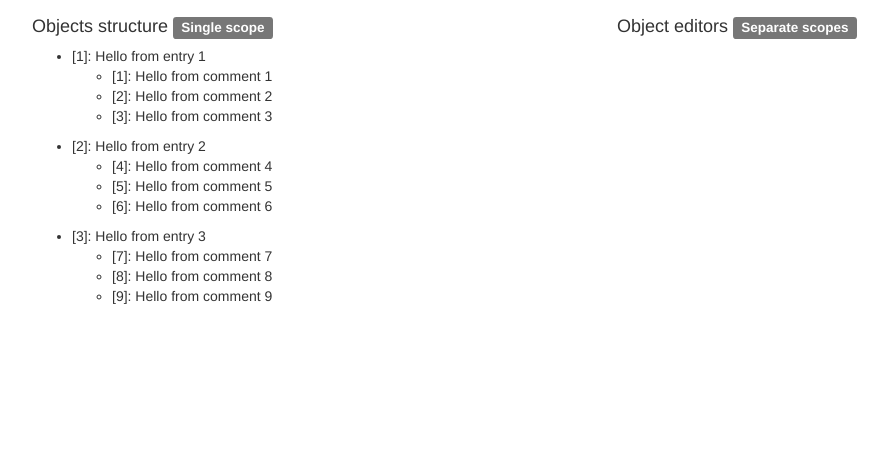
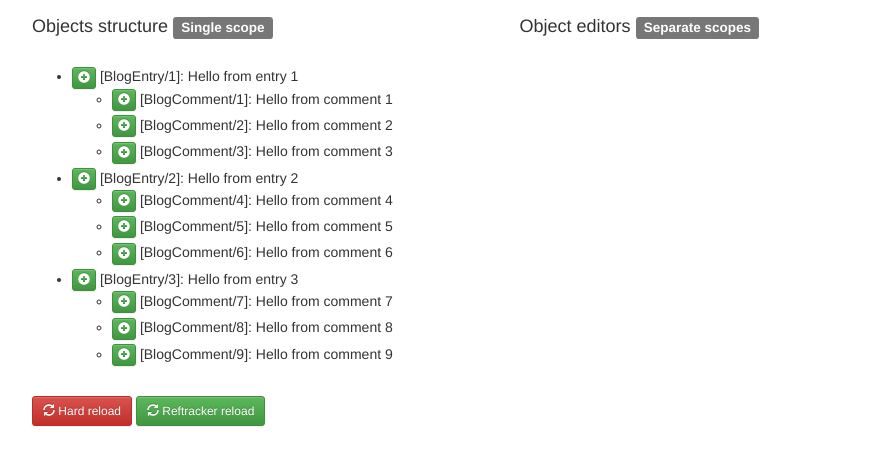
Before and after one commit to l0co/angular-reftracker, a plain HTML site: page tester/index.html in a window 1280 px wide. Shown: the part 63-528 px from the top of the page, without its empty margins (38-926 px from the left). Drawn offline with nearby package versions, Linux system fonts and the light colour scheme; some packages are replaced by stand-ins of ours; a script that the page names is missing.

Commit message:
ui template

```diff
--- /dev/null
+++ b/tester/index.css
@@ -0,0 +1,3 @@
+ul.tree li {
+    margin-bottom: 4px;
+}
--- a/tester/index.html
+++ b/tester/index.html
@@ -15,6 +15,7 @@
   <!-- Some styles and ui stuff -->
   <link rel="stylesheet" href="https://maxcdn.bootstrapcdn.com/bootstrap/3.3.1/css/bootstrap.min.css">
   <link rel="stylesheet" href="https://maxcdn.bootstrapcdn.com/bootstrap/3.3.1/css/bootstrap-theme.min.css">
+  <link rel="stylesheet" href="index.css">
   <script type="text/javascript" src="http://angular-ui.github.io/bootstrap/ui-bootstrap-tpls-0.12.0.min.js"></script>
 
 </head>
@@ -30,23 +31,76 @@
 
   <div class="row">
 
-    <div class="col-md-6" ng-controller="listController">
-      <h4>Objects structure <span class="label label-default">Single scope</span></h4>
+    <div class="col-md-5">
+      <h4>Objects structure <span class="label label-default">Single scope</span></h4><br/>
+    </div>
+    <div class="col-md-7">
+      <h4>Object editors <span class="label label-default">Separate scopes</span></h4><br/>
+    </div>
 
-      <ul ng-repeat="entry in list">
-        <li>
-          [{{entry.id}}]: {{entry.title}}
+  </div>
+
+  <div class="row" ng-controller="listController">
+
+    <div class="col-md-5">
+
+      <ul class="tree">
+        <li ng-repeat="entry in list">
+          <button type="button" class="btn btn-xs btn-success" ng-click="add(entry)" title="Add editor.">
+            <span class="glyphicon glyphicon-plus-sign"></span>
+          </button>
+          [{{entry.type}}/{{entry.id}}]: {{entry.title}}
           <ul ng-repeat="comment in entry.comments">
             <li>
-              [{{comment.id}}]: {{comment.title}}
+              <button type="button" class="btn btn-xs btn-success" ng-click="add(comment)" title="Add editor.">
+                <span class="glyphicon glyphicon-plus-sign"></span>
+              </button>
+              [{{comment.type}}/{{comment.id}}]: {{comment.title}}
             </li>
           </ul>
         </li>
       </ul>
+
+      <br/>
+      <button type="button" class="btn btn-sm btn-danger" ng-click="">
+        <span class="glyphicon glyphicon-refresh"></span>
+        Hard reload
+      </button>
+      <button type="button" class="btn btn-sm btn-success" ng-click="">
+        <span class="glyphicon glyphicon-refresh"></span>
+        Reftracker reload
+      </button>
+
+
     </div>
 
-    <div class="col-md-6">
-      <h4>Object editors <span class="label label-default">Separate scopes</span></h4>
+    <div class="col-md-7">
+
+      <div class="row">
+
+        <div class="col-md-6" ng-repeat="item in items track by $index">
+          <div class="panel panel-default" ng-controller="editController" ng-init="element=item">
+            <div class="panel-heading">{{element.type}}/{{element.id}}</div>
+            <div class="panel-body">
+
+              <div class="input-group input-group-sm">
+                <input type="text" class="form-control" ng-model="element.title"/>
+                <span class="input-group-btn">
+                  <button class="btn btn-danger" type="button" title="Hard reload from server.">
+                    <span class="glyphicon glyphicon-refresh"></span>
+                  </button>
+                  <button class="btn btn-success" type="button" title="Reload from server using reftracker.">
+                    <span class="glyphicon glyphicon-refresh"></span>
+                  </button>
+                </span>
+              </div>
+
+            </div>
+          </div>
+        </div>
+
+      </div>
+
     </div>
 
   </div>
--- a/tester/js/reftracker-tester.js
+++ b/tester/js/reftracker-tester.js
@@ -17,7 +17,14 @@ function($scope, $resource) {
     });
 
     $scope.add = function(item) {
-
+        $scope.items.push(item);
     }
 
 }]);
+
+rtTester.controller('editController',
+['$scope', '$resource',
+function($scope, $resource) {
+    // item goes from parent scope here, we use it to create separate reference in this controller
+    $scope.element = $scope.item;
+}]);
--- a/tester/json/objects.json
+++ b/tester/json/objects.json
@@ -3,21 +3,25 @@
         "id": 1,
         "type": "BlogEntry",
         "title": "Hello from entry 1",
+        "link": "json/entries/e1.json",
         "comments": [
             {
                 "id": 1,
                 "type": "BlogComment",
-                "title": "Hello from comment 1"
+                "title": "Hello from comment 1",
+                "link": "json/comments/c1.json"
             },
             {
                 "id": 2,
                 "type": "BlogComment",
-                "title": "Hello from comment 2"
+                "title": "Hello from comment 2",
+                "link": "json/comments/c2.json"
             },
             {
                 "id": 3,
                 "type": "BlogComment",
-                "title": "Hello from comment 3"
+                "title": "Hello from comment 3",
+                "link": "json/comments/c3.json"
             }
         ]
     },
@@ -25,21 +29,25 @@
         "id": 2,
         "type": "BlogEntry",
         "title": "Hello from entry 2",
+        "link": "json/entries/e2.json",
         "comments": [
             {
                 "id": 4,
                 "type": "BlogComment",
-                "title": "Hello from comment 4"
+                "title": "Hello from comment 4",
+                "link": "json/comments/c4.json"
             },
             {
                 "id": 5,
                 "type": "BlogComment",
-                "title": "Hello from comment 5"
+                "title": "Hello from comment 5",
+                "link": "json/comments/c5.json"
             },
             {
                 "id": 6,
                 "type": "BlogComment",
-                "title": "Hello from comment 6"
+                "title": "Hello from comment 6",
+                "link": "json/comments/c6.json"
             }
         ]
     },
@@ -47,21 +55,25 @@
         "id": 3,
         "type": "BlogEntry",
         "title": "Hello from entry 3",
+        "link": "json/entries/e3.json",
         "comments": [
             {
                 "id": 7,
                 "type": "BlogComment",
-                "title": "Hello from comment 7"
+                "title": "Hello from comment 7",
+                "link": "json/comments/c7.json"
             },
             {
                 "id": 8,
                 "type": "BlogComment",
-                "title": "Hello from comment 8"
+                "title": "Hello from comment 8",
+                "link": "json/comments/c8.json"
             },
             {
                 "id": 9,
                 "type": "BlogComment",
-                "title": "Hello from comment 9"
+                "title": "Hello from comment 9",
+                "link": "json/comments/c9.json"
             }
         ]
     }
```
